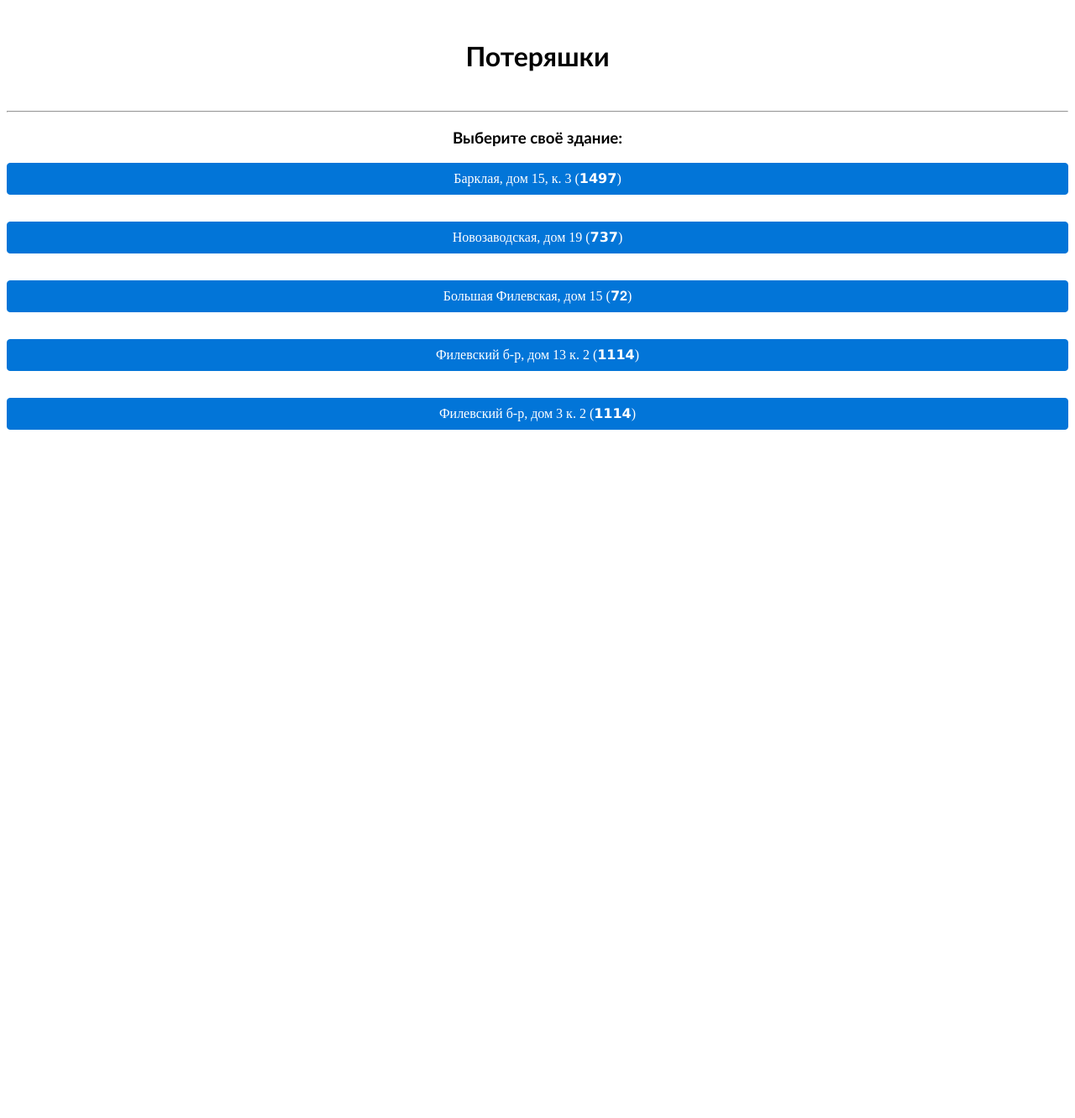
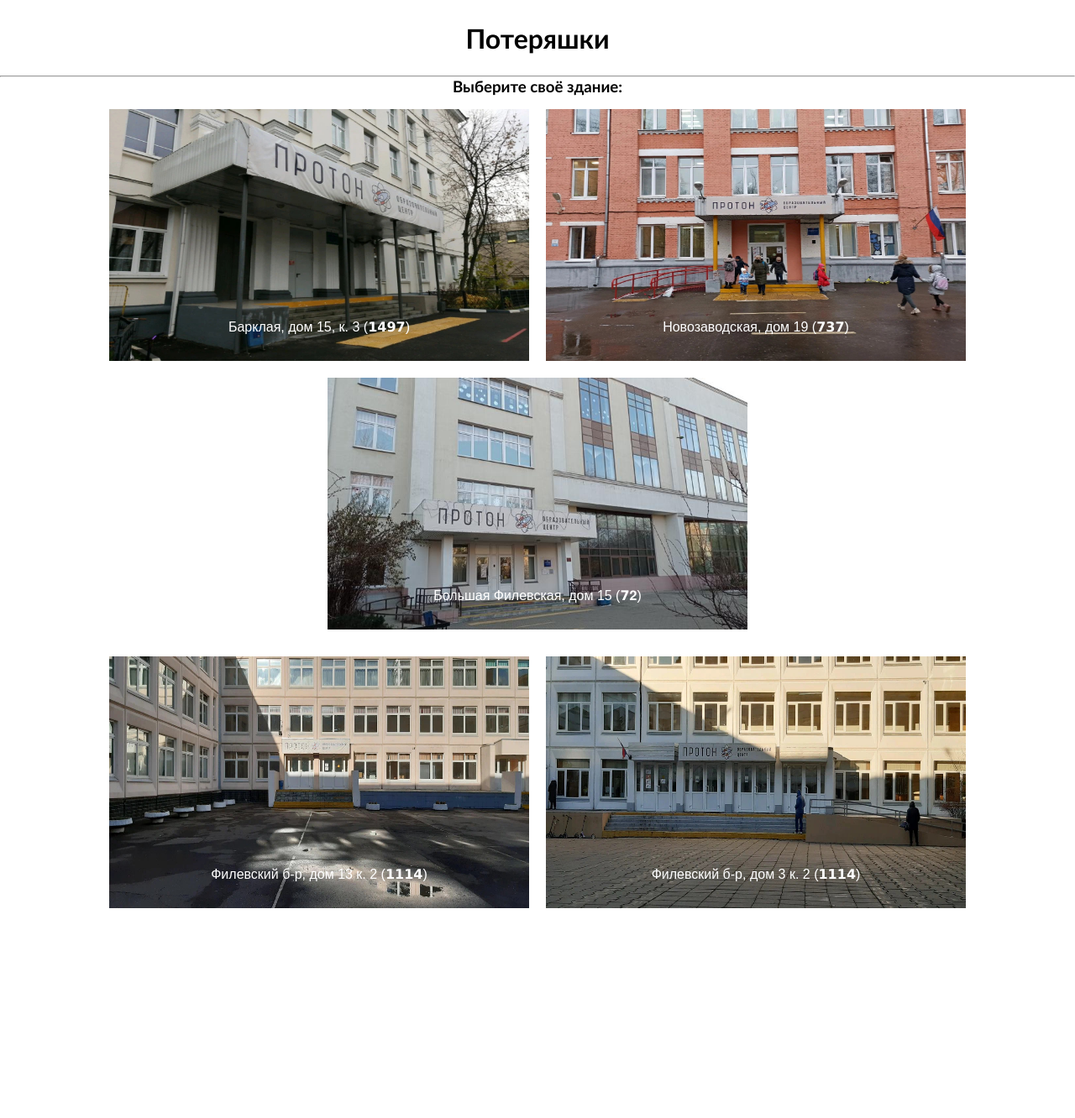
Before and after one commit to ArtSharaev/schoolLostThings, a Flask app: page / in a window 1280 px wide. Shown: the whole page at 84% size. Before the commit the page ends 512 px from the top, so only its background shows below. Run offline with Flask 2, Linux system fonts and the light colour scheme.

Commit message:
Egor Kuzovkin's update

```diff
--- a/flask_app/static/style.css
+++ b/flask_app/static/style.css
@@ -1,3 +1,91 @@
+*{
+  margin: 0;
+  padding: 0;
+  box-sizing: border-box;
+}
+body{
+  position: relative;
+  font-family: 'Montserrat', sans-serif;
+}
+section.gallery{
+  position: relative;
+  padding: 45px 0;
+}
+h2.title{
+  font-size: 44px;
+  font-weight: bold;
+  text-align: center;
+  padding-bottom: 45px;
+  position: relative;
+}
+h2.title:after{
+  content: "";
+  position: absolute;
+  width: 100px;
+  height: 3px;
+  background-color: #111111;
+  bottom: 20px;
+  left: 50%;
+  transform: translateX(-50%);
+}
+.gallery-list{
+  position: relative;
+  display: flex;
+  flex-wrap: wrap;
+  overflow: hidden;
+  font-size: 0;
+  margin-top: 30px;
+}
+.gallery-item{
+  display: block;
+  flex: 25%;
+  overflow: hidden;
+  position: relative;
+}
+.gallery-item-hover{
+  position: absolute;
+  top: 0;
+  left: 0;
+  width: 100%;
+  height: 100%;
+  background-color: rgba(0,0,0,.7);
+  color: #ffffff;
+  display: flex;
+  justify-content: center;
+  align-items: center;
+  font-size: 16px;
+  opacity: 0;
+  transition: opacity .5s ease;
+  z-index: 2;
+}
+.gallery-item:hover .gallery-item-hover{
+  opacity: 1;
+}
+.gallery-item:hover img{
+  transform: scale(1.3) rotate(5deg);
+}
+.gallery-item img{
+  padding: 1rem!important;
+  max-width: 100%;
+  height: auto;
+  transition: all .5s ease;
+}
+@media (max-width: 991px){
+  .gallery-item{
+    flex: 33.3%;
+  }
+}
+@media (max-width: 768px){
+  .gallery-item{
+    flex: 50%;
+  }
+}
+@media (max-width: 530px){
+  .gallery-item{
+    flex: 100%;
+  }
+}
+
 h1, h3, h4 {
     font-family: "Calibri";
     text-align: center;
@@ -37,10 +125,13 @@ a:-webkit-any-link {
     border-color: #0275d8;
 }
 .container {
+    padding: 1rem!important;
     justify-content: center;
     display: flex;
     align-items: stretch;
-    flex-direction: column;
+    flex-direction:row;
+    gap: 20px;
+    flex-wrap: wrap;
 }
 .center {
   display: block;
@@ -49,3 +140,50 @@ a:-webkit-any-link {
   width: 50%;
   height: 50%;
 }
+.line{
+    /* flex-direction: row; */
+}
+.container-button{
+    width: 500px;
+    height: 300px;
+    border: none;
+    background-repeat: no-repeat;
+    background-size: 100% 100%;
+    opacity: 1;
+    text-align: center;
+    vertical-align: center;
+
+}
+
+.container-button>span {
+    /* vertical-align: middle; */
+    width: 500px;
+    height: 300px;
+    display: block;
+    margin-top: 50%;
+    color: white;
+}
+
+.container-button_1{
+    background-image: url('{{../../photos_schools/B15/1.jpg');
+
+}
+
+.container-button_2{
+    background-image: url('{{../../photos_schools/BF15/1.jpg');
+
+}
+.container-button_3{
+    background-image: url('{{../../photos_schools/N19/1.jpg');
+
+}
+
+.container-button_4{
+    background-image: url('{{../../photos_schools/FB13/1.jpg');
+
+}
+
+.container-button_5{
+    background-image: url('{{../../photos_schools/FB3/1.jpg');
+
+}
--- a/flask_app/templates/index.html
+++ b/flask_app/templates/index.html
@@ -1,16 +1,16 @@
 <!DOCTYPE html>
-<html lang="en">
+<html lang="en" xmlns="http://www.w3.org/1999/html">
 <head>
     <meta charset="UTF-8">
     <title>Proton-LT</title>
-    <link rel="stylesheet" href="{{ url_for('static', filename='style.css') }}">
+    <link rel="stylesheet" href="../static/style.css">
 </head>
 <body>
 <h1>Потеряшки</h1>
 <hr>
 <h3>Выберите своё здание:</h3>
 <div class="container">
-    <a class="btn btn-primary" href="/B15-3" role="button">Барклая, дом 15,
+    <!-- <a class="btn btn-primary" href="/B15-3" role="button">Барклая, дом 15,
         к. 3
         (𝟭𝟰𝟵𝟳)</a>
     <p></p>
@@ -32,7 +32,27 @@
         дом 3
         к. 2
         (𝟭𝟭𝟭𝟰)</a>
-    <p></p>
+    <p></p> -->
+    <!-- <div class = "line"> -->
+        <a class="container-button container-button_1"  href="/B15-3">
+            <span>Барклая, дом 15, к. 3 (𝟭𝟰𝟵𝟳)</span>
+        </a>
+        <a class="container-button container-button_3" href="/N19">
+            <span>Новозаводская, дом 19 (𝟳𝟯𝟳)</span>
+        </a>
+        <a class="container-button container-button_2" href="/BF15">
+            <span>Большая Филевская, дом 15 (𝟳𝟐)</span>
+        </a>
+</div>
+<div class="container">
+        <a class="container-button container-button_4" href="/FB13-2">
+            <span>Филевский б-р, дом 13 к. 2 (𝟭𝟭𝟭𝟰)</span>
+        </a>
+        <a class="container-button container-button_5" href="/FB3-2">
+            <span>Филевский б-р, дом 3 к. 2 (𝟭𝟭𝟭𝟰)</span>
+        </a>
+    <!-- </div> -->
+
 </div>
 </body>
 </html>
--- a/tools/tools.py
+++ b/tools/tools.py
@@ -50,7 +50,7 @@ def get_files(path) -> list:
     if os.path.exists(full_path):
 
         for filename in listdir(full_path):
-            if filename == "base_name.jpg":
+            if filename == "base_name.jpg" or filename == ".gitignore":
                 continue
             filename = path + "/" + filename
             array.append(filename)
```
Also changed, not shown: flask_app/templates/building.html (+47 -10 lines), flask_app/static/photos_schools/B15/1.jpg (added), flask_app/static/photos_schools/BF15/1.jpg (added), flask_app/static/photos_schools/FB13/1.jpg (added), flask_app/static/photos_schools/FB3/1.jpg (added), flask_app/static/photos_schools/N19/1.jpg (added), 1 other file.
